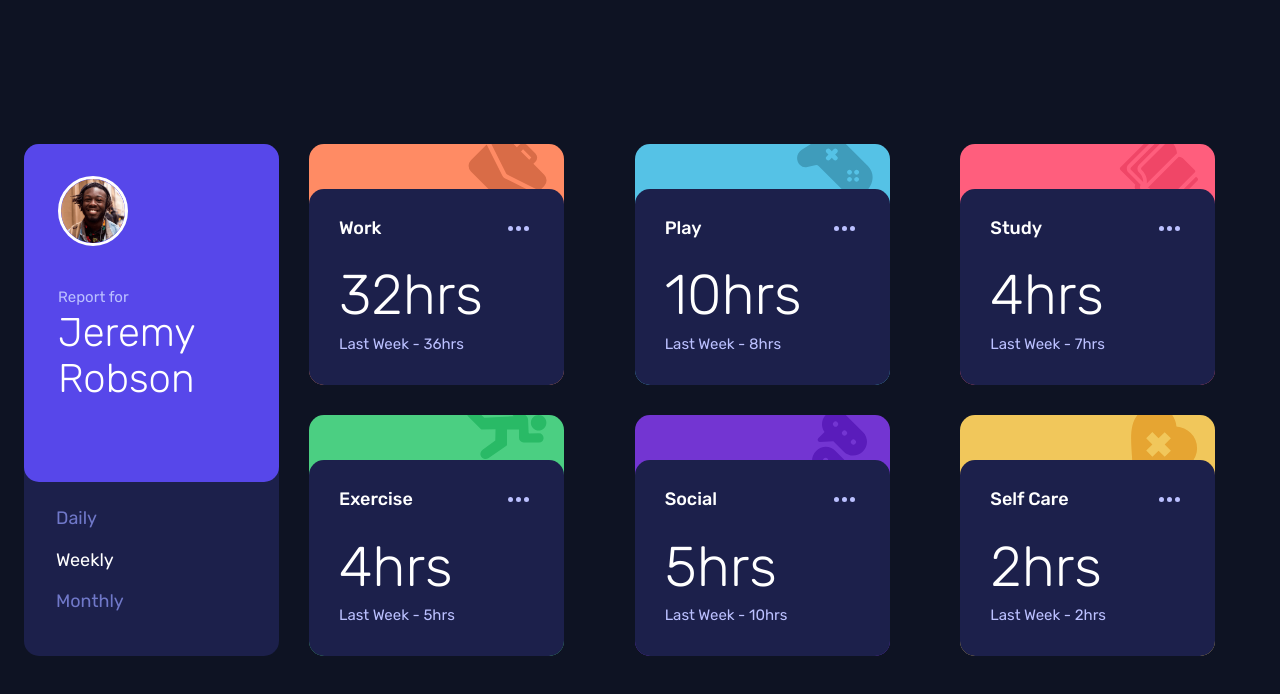
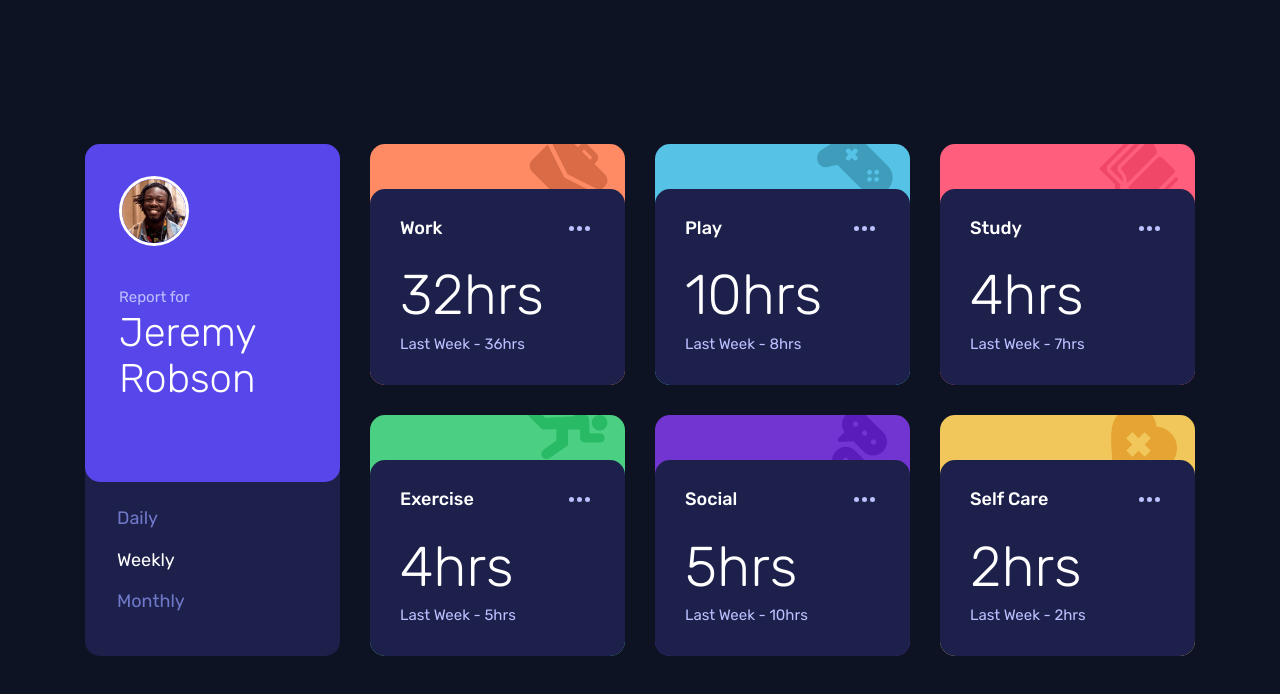
Before and after one commit to pchupchu/time-tracking-dashboard-main, a React (Create React App) app: page / in a window 1280 px wide. Shown: the top 694 px of the page. Built offline with nearby package versions, Linux system fonts and the light colour scheme.

Commit message:
Fix desktop styles

```diff
--- a/src/components/Dashboard/Dashboard.css
+++ b/src/components/Dashboard/Dashboard.css
@@ -13,8 +13,9 @@
   justify-content: start;
 }
 
-@media screen and (min-width: 720px) {
+@media screen and (min-width: 1140px) {
   .dashboard__list {
+    grid-template-columns: repeat(3, 255px);
     gap: 30px;
   }
 }
--- a/src/components/Main/Main.css
+++ b/src/components/Main/Main.css
@@ -13,3 +13,10 @@
     gap: 30px;
   }
 }
+
+@media screen and (min-width: 1140px) {
+  .main {
+    display: flex;
+    justify-content: center;
+  }
+}
```
